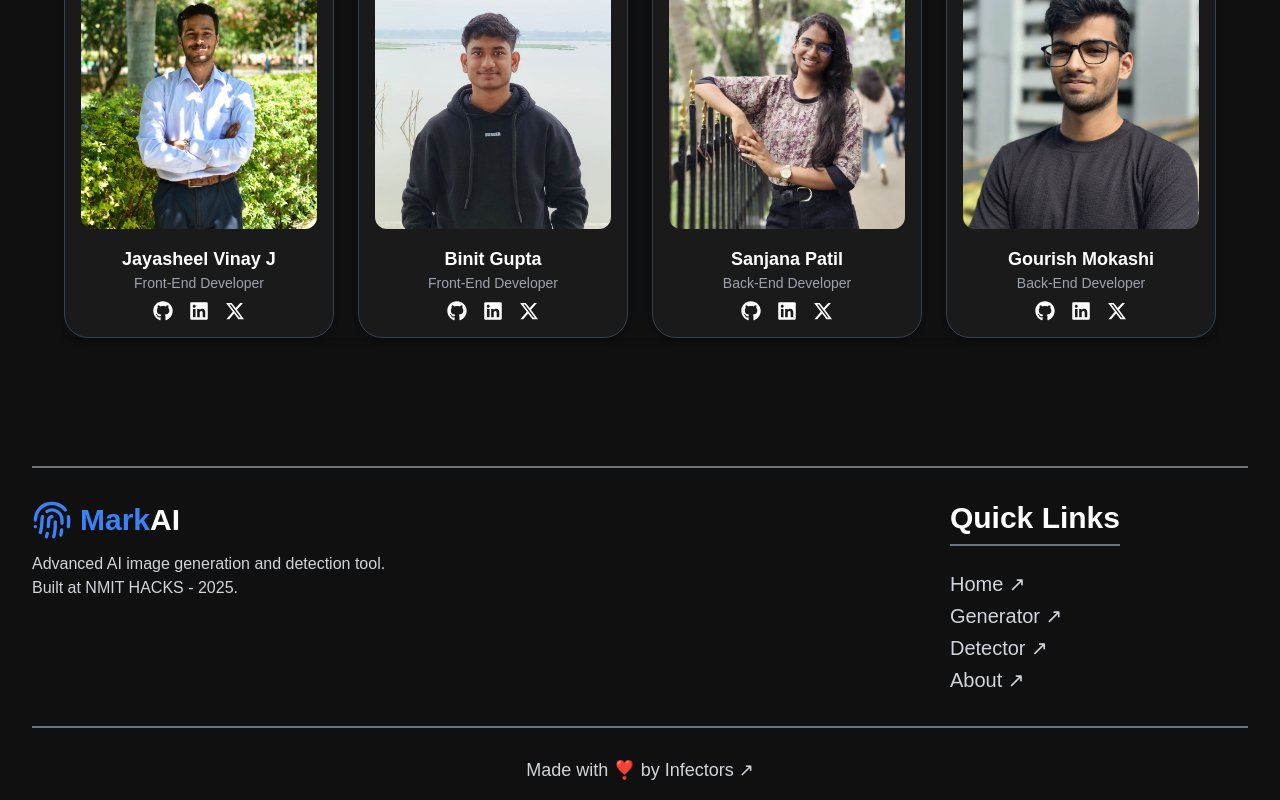
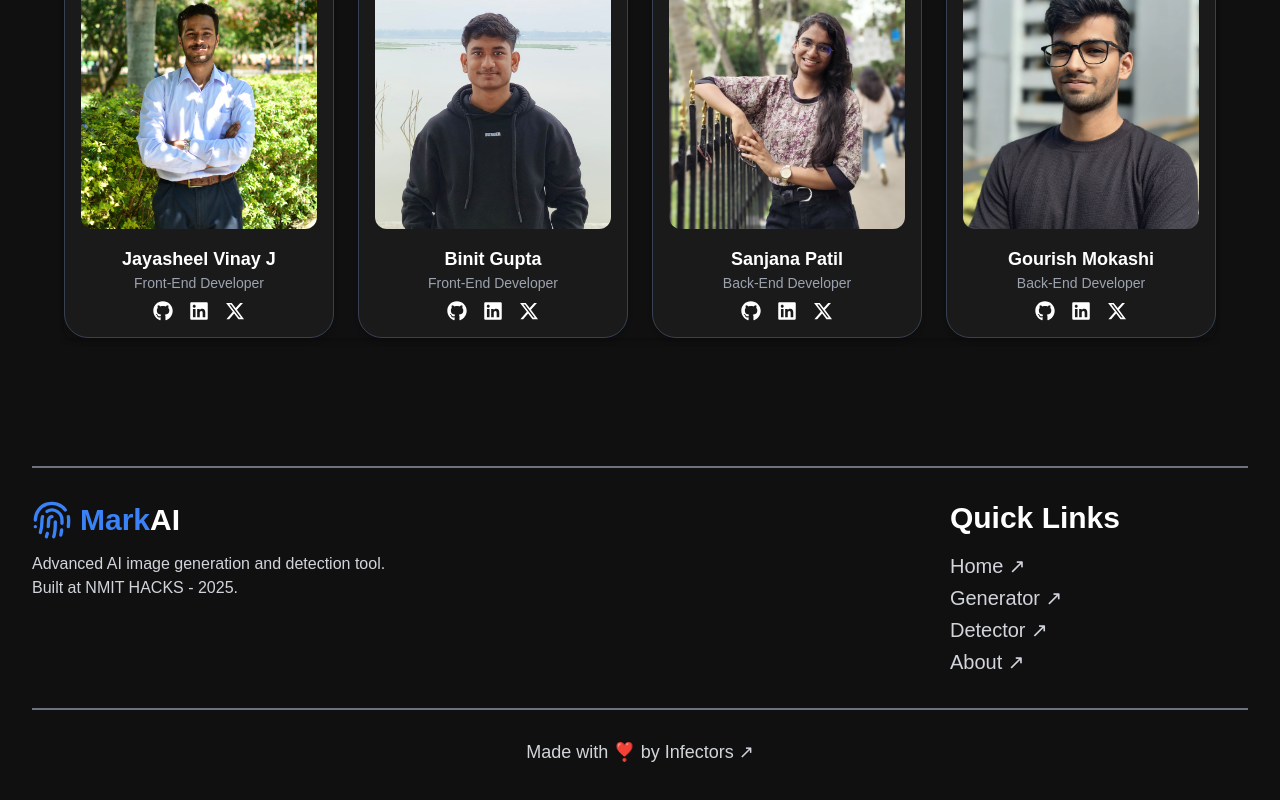
Before and after one commit to gourish-mokashi/MarkAI-NMITHacks, a React (Vite) app: page /about in a window 1280 px wide. Shown: the part 817-1617 px from the top of the page. Built offline with nearby package versions, Linux system fonts and the light colour scheme; a web font is replaced by a local one.

Commit message:
minor changes

```diff
--- a/src/components/Footer.tsx
+++ b/src/components/Footer.tsx
@@ -1,5 +1,5 @@
 import { Link } from 'react-router-dom';
-import { MenuIcon, XIcon, Fingerprint } from 'lucide-react';
+import { Fingerprint } from 'lucide-react';
 
 export function Footer() {
   const quickLinks = [
@@ -31,7 +31,7 @@ export function Footer() {
             </p>
           </div>
           <div className='flex flex-col items-start space-y-2 mr-32'>
-            <h4 className="text-3xl font-semibold text-bold mb-4 border-b-2 border-gray-500 pb-2">Quick Links</h4>
+            <h4 className="text-3xl font-semibold text-bold mb-2">Quick Links</h4>
             <div className="flex flex-col gap-1 w-full">
               {quickLinks.map((link) => (
                 <Link to={link.to} className="flex items-center text-gray-300 hover:text-white">
```
